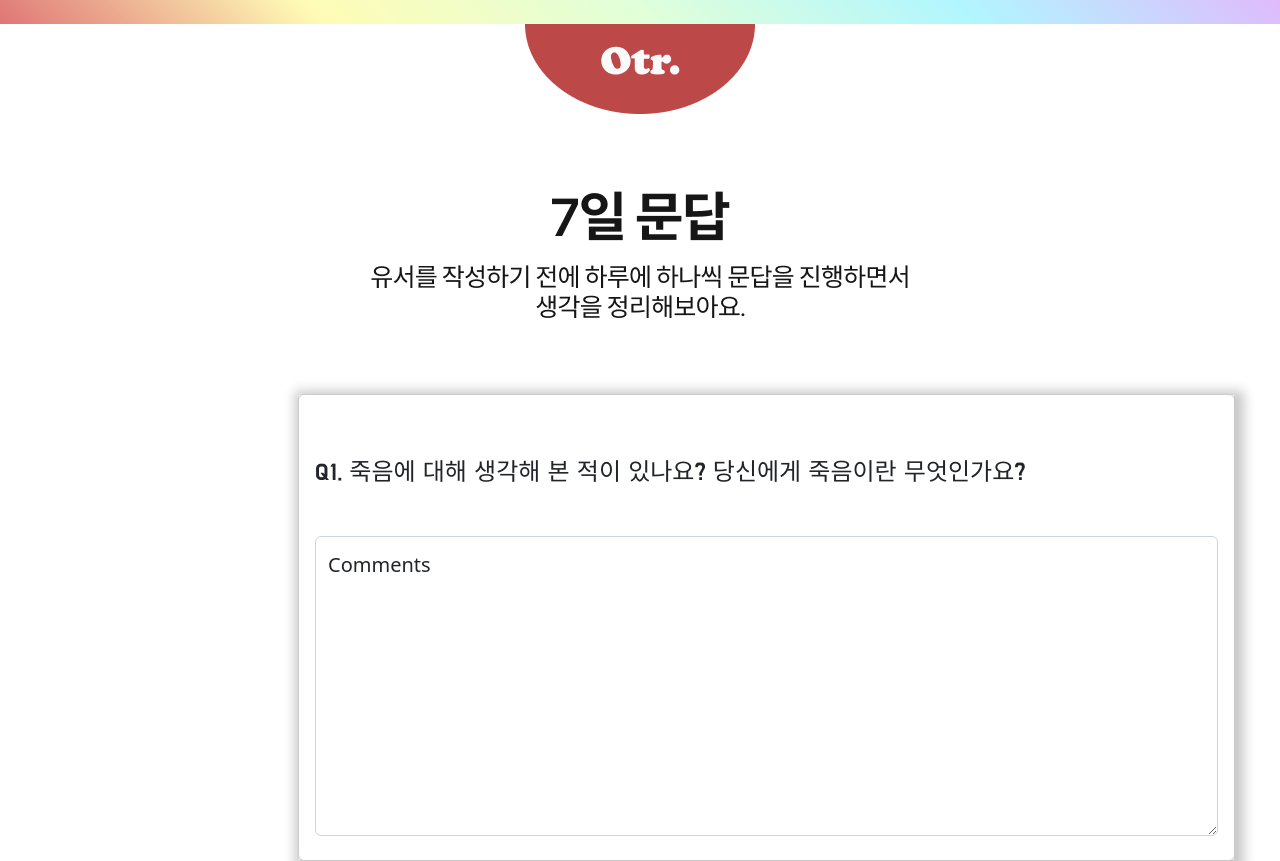
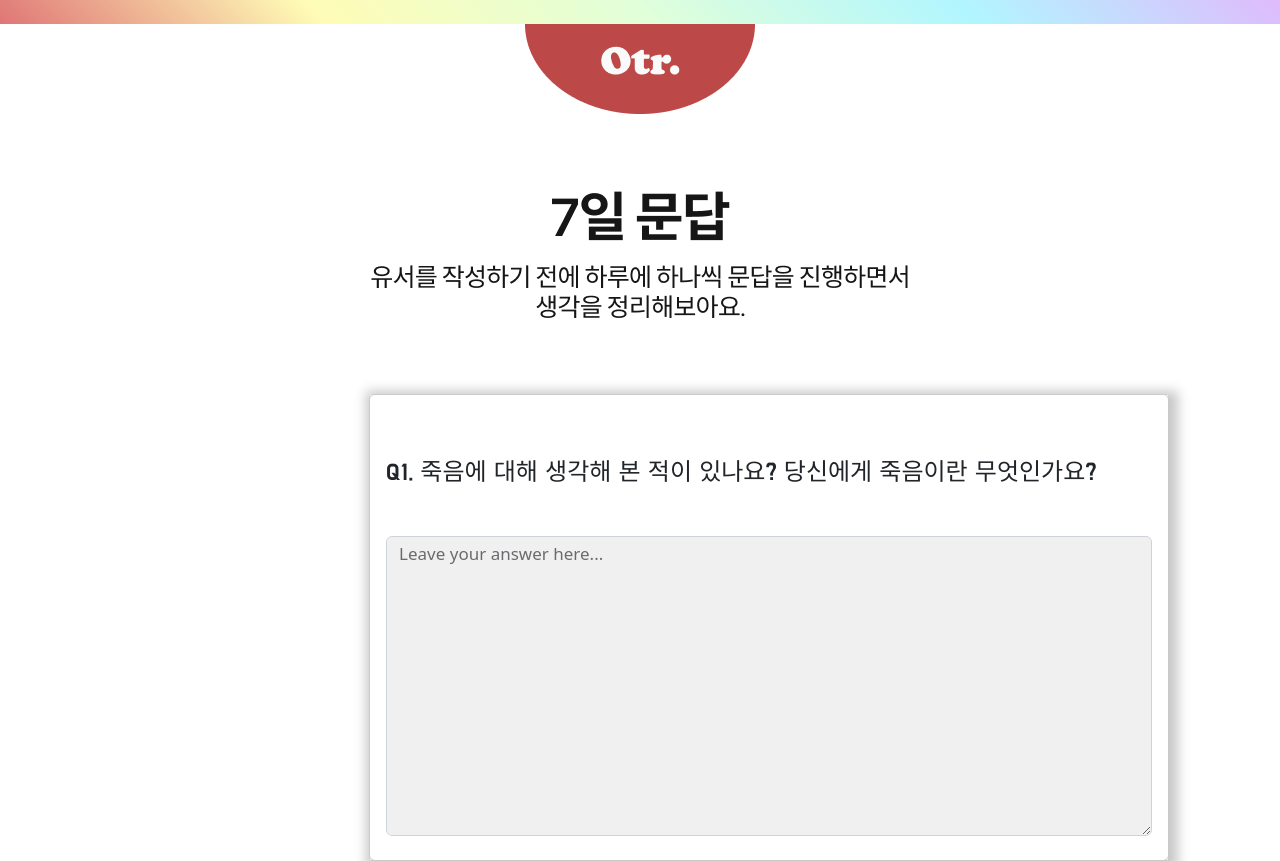
Before and after one commit to Likelion-at-SMWU-10th/OTR_client, a React (Create React App) app: page /sevendays in a window 1280 px wide. Built offline with nearby package versions, Linux system fonts and the light colour scheme.

Commit message:
7일 문답페이지 답변 박스 css

```diff
--- a/src/pages/components/AnswerBox.css
+++ b/src/pages/components/AnswerBox.css
@@ -0,0 +1,3 @@
+#floatingTextarea2 {
+    background-color: #F0F0F0;
+}
--- a/src/pages/components/AnswerBox.jsx
+++ b/src/pages/components/AnswerBox.jsx
@@ -1,13 +1,14 @@
 import FloatingLabel from 'react-bootstrap/FloatingLabel';
 import Form from 'react-bootstrap/Form';
+import 'bootstrap/dist/css/bootstrap.min.css';
+import './AnswerBox.css';
 
 function AnswerBox() {
   return (
     <>
-      <FloatingLabel controlId="floatingTextarea2" label="Comments">
+      <FloatingLabel controlId="floatingTextarea2" label="Leave your answer here..." className="box">
         <Form.Control
           as="textarea"
-          placeholder="Leave a comment here"
           style={{ height: '300px' }}
         />
       </FloatingLabel>
--- a/src/pages/components/SevenDaysCard.css
+++ b/src/pages/components/SevenDaysCard.css
@@ -1,7 +1,7 @@
 @import url('https://fonts.googleapis.com/css2?family=Do+Hyeon&display=swap');
 
 .QuestionCard {
-    padding-left: 298px;
+    padding-left: 369px;
 }
 
 .QuestionBox {
--- a/src/pages/components/SevenDaysCard.jsx
+++ b/src/pages/components/SevenDaysCard.jsx
@@ -7,7 +7,7 @@ function SevenDaysCard() {
   return (
     <>
     <div className="QuestionCard">
-    <Card style={{ width: '937px'}}>
+    <Card style={{ width: '800px'}}>
       <Card.Body className="QuestionBox">
         <br/><br/>
         <Card.Title>
```
